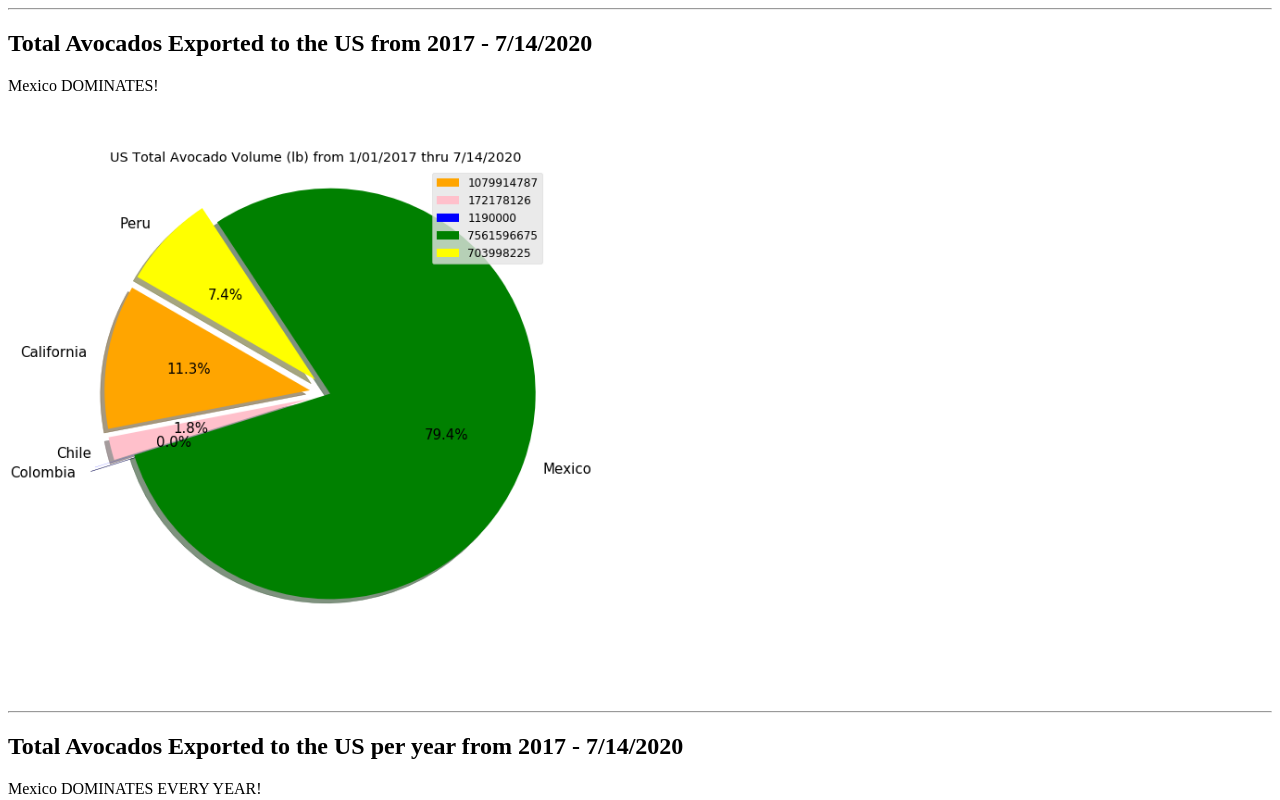
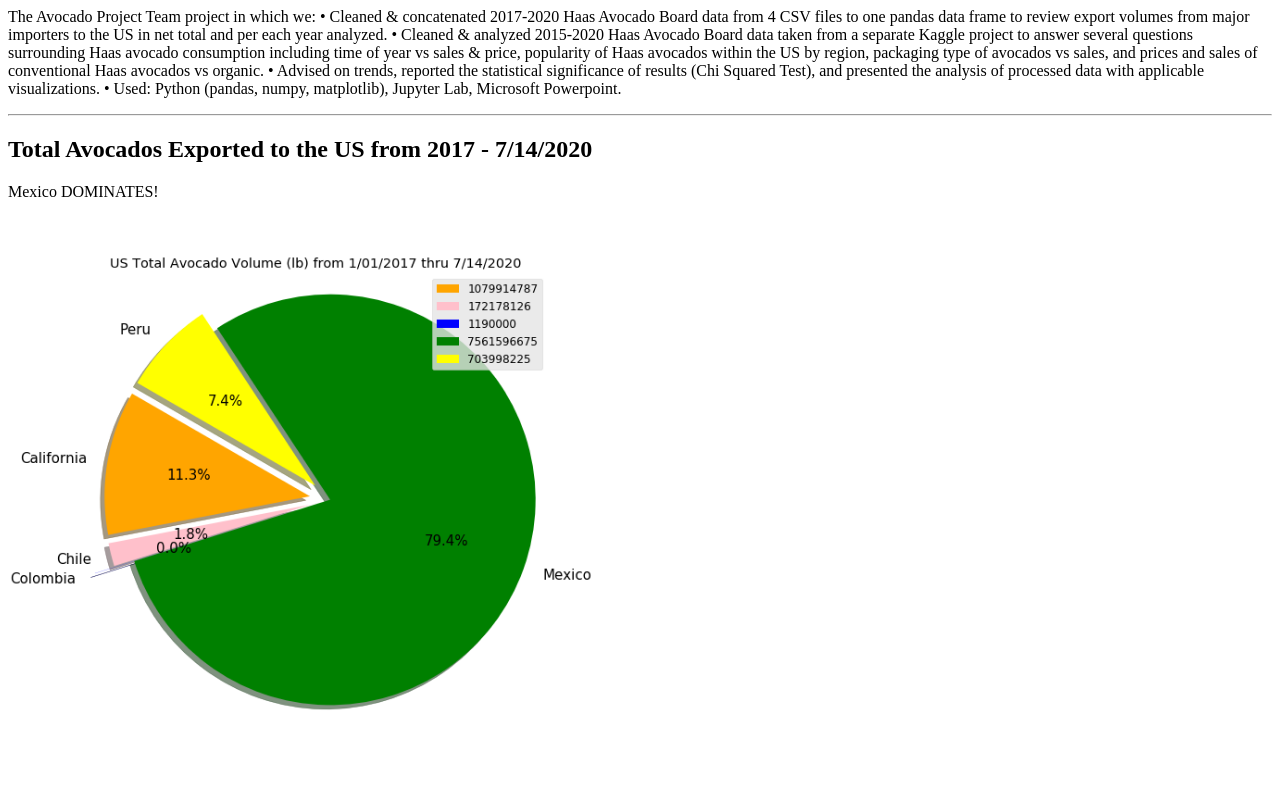
Before and after one commit to SofiaAS1/The-Avocado-Project, a plain HTML site: page index.html in a window 1280 px wide. Shown: the top 800 px of the page. Drawn offline with Linux system fonts and the light colour scheme.

Commit message:
Update index.html

```diff
--- a/index.html
+++ b/index.html
@@ -3,8 +3,17 @@
 <head>
   <meta charset="UTF-8">
   <title>HAAS AVOCADOS & YOU!</title>
-</head>
+  </head>
 <body>
+<p> The Avocado Project
+
+Team project in which we:
+• Cleaned & concatenated 2017-2020 Haas Avocado Board data from 4 CSV files to one pandas data frame to review export volumes from major importers to the US in net total and per each year analyzed.
+• Cleaned & analyzed 2015-2020 Haas Avocado Board data taken from a separate Kaggle project to answer several questions surrounding Haas avocado consumption including time of year vs sales & price, popularity of Haas avocados within the US by region, packaging type of avocados vs sales, and prices and sales of conventional Haas avocados vs organic.
+• Advised on trends, reported the statistical significance of results (Chi Squared Test), and presented the analysis of processed data with applicable visualizations.
+• Used: Python (pandas, numpy, matplotlib), Jupyter Lab, Microsoft Powerpoint.
+
+</p>
 <section>
     <hr>
     <h2>Total Avocados Exported to the US from 2017 - 7/14/2020</h2>
```
